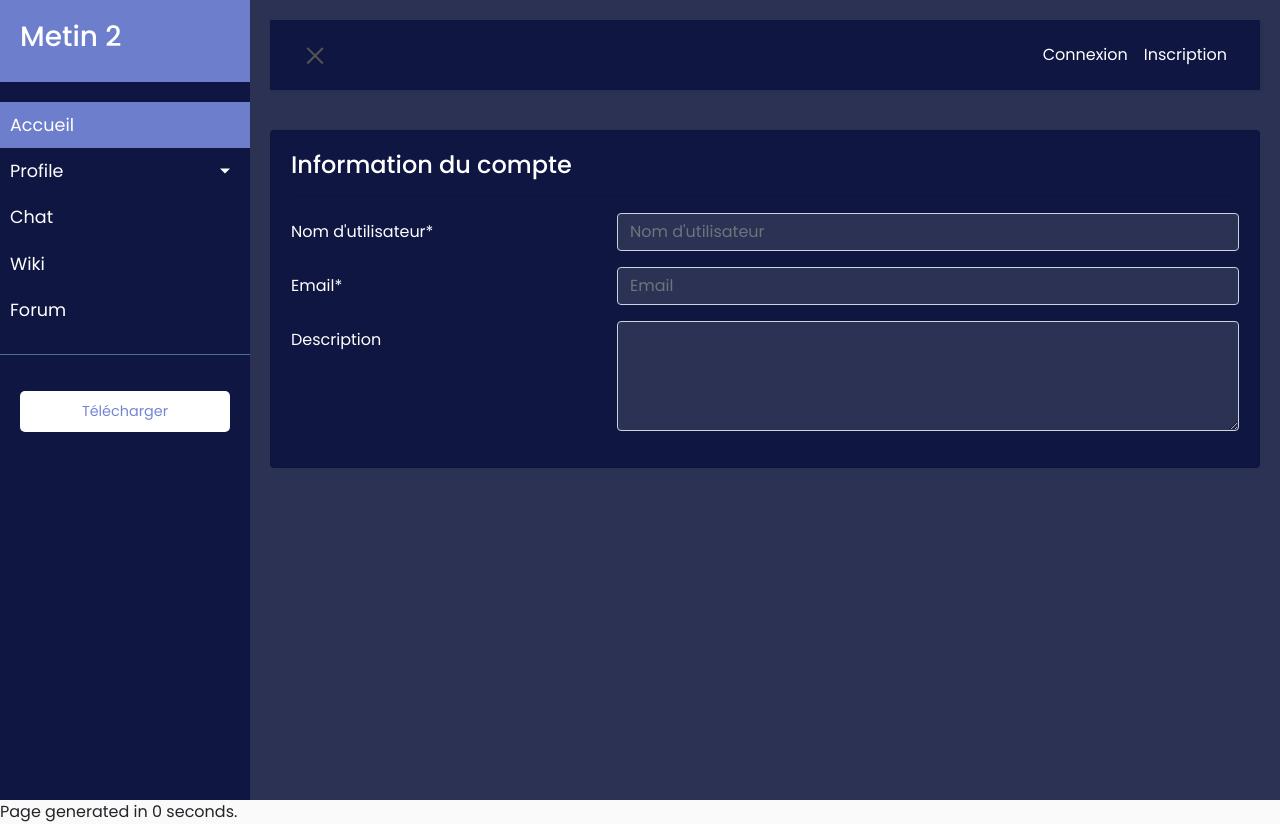
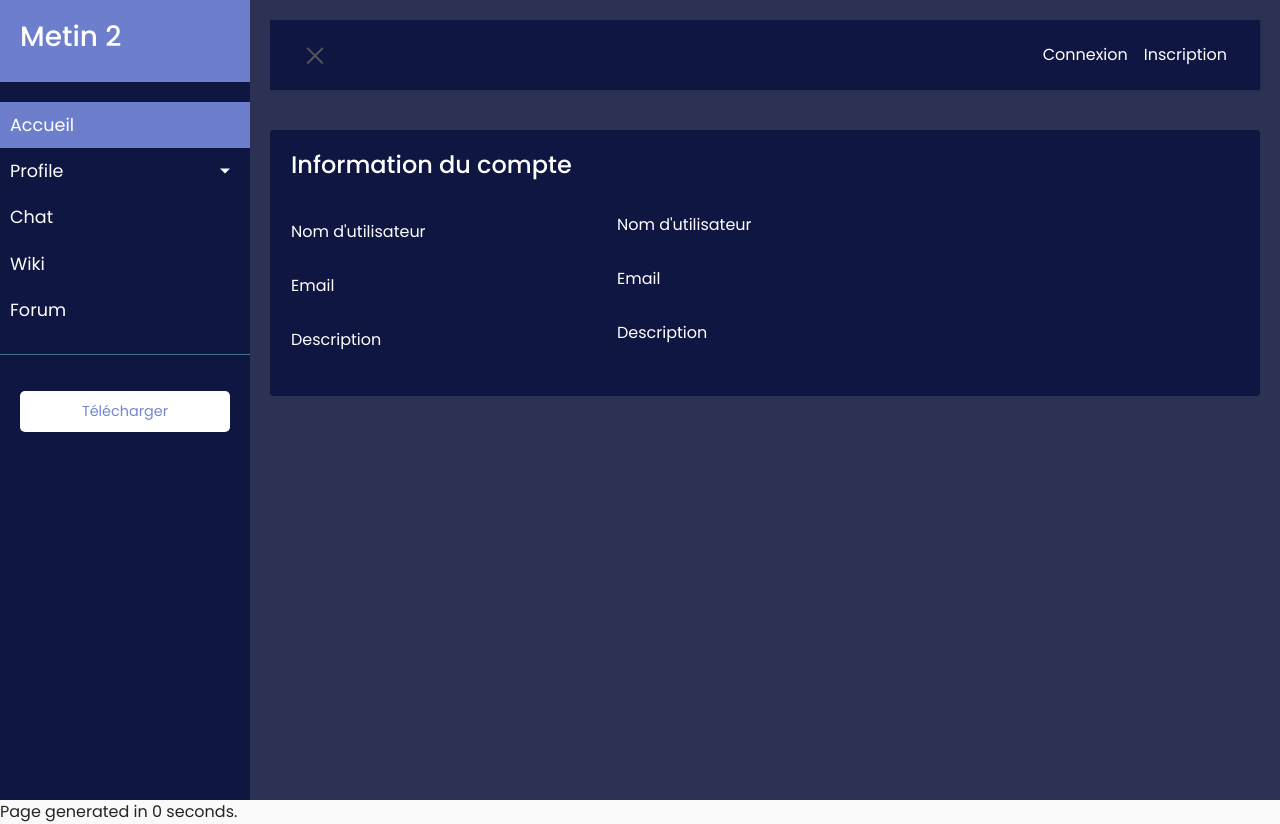
Before and after one commit to Ianis-Bordrez/projet_web, a PHP site: page /account.php in a window 1280 px wide. Run offline with PHP 8.4, Linux system fonts and the light colour scheme; some libraries are stand-ins or nearby versions.

Commit message:
update account

```diff
--- a/account.php
+++ b/account.php
@@ -13,21 +13,21 @@
         <div class="row">
             <div class="col-md-12">
                     <div class="form-group row white">
-                    <label for="username" class="col-4 col-form-label">Nom d'utilisateur*</label>
+                    <label for="username" class="col-4 col-form-label">Nom d'utilisateur</label>
                     <div class="col-8 white">
-                        <input id="username" name="username" placeholder="Nom d'utilisateur" class="form-control here lightblue" required="required" type="text">
+                        Nom d'utilisateur
                     </div>
                     </div>
                     <div class="form-group row white">
-                    <label for="email" class="col-4 col-form-label">Email*</label>
+                    <label for="email" class="col-4 col-form-label">Email</label>
                     <div class="col-8 white">
-                        <input id="email" name="email" placeholder="Email" class="form-control here lightblue" required="required" type="text">
+                        Email
                     </div>
                     </div>
                     <div class="form-group row white">
                     <label for="description" class="col-4 col-form-label">Description</label>
                     <div class="col-8 white">
-                        <textarea id="publicinfo" name="publicinfo" cols="40" rows="4" class="form-control lightblue"></textarea>
+                        Description
                     </div>
                     </div>
             </div>
--- a/css/main.css
+++ b/css/main.css
@@ -8,31 +8,31 @@
 }
 
 .lightblue {
-  background-color: #2b3253;
+    background-color: #2b3253;
 }
 
 .darkblue {
-  background-color: #0f1642;
+    background-color: #0f1642;
 }
 .purple {
-  background-color: #9e94ff;
+    background-color: #9e94ff;
 }
+.white {
+    color: white;
+}
+
+.grey-hover:hover {
+    color: gray !important;
+}
+
 .sub-sontent {
-  margin-top: 20px !important;
+    margin-top: 20px !important;
 }
 
 article {
-  margin-bottom: 25px;
+    margin-bottom: 25px;
 }
 
 .aside-card{
     margin-bottom: 25px;
 }
-
-.white {
-  color: white;
-}
-
-.grey-hover:hover {
-  color: gray !important;
-}
```
